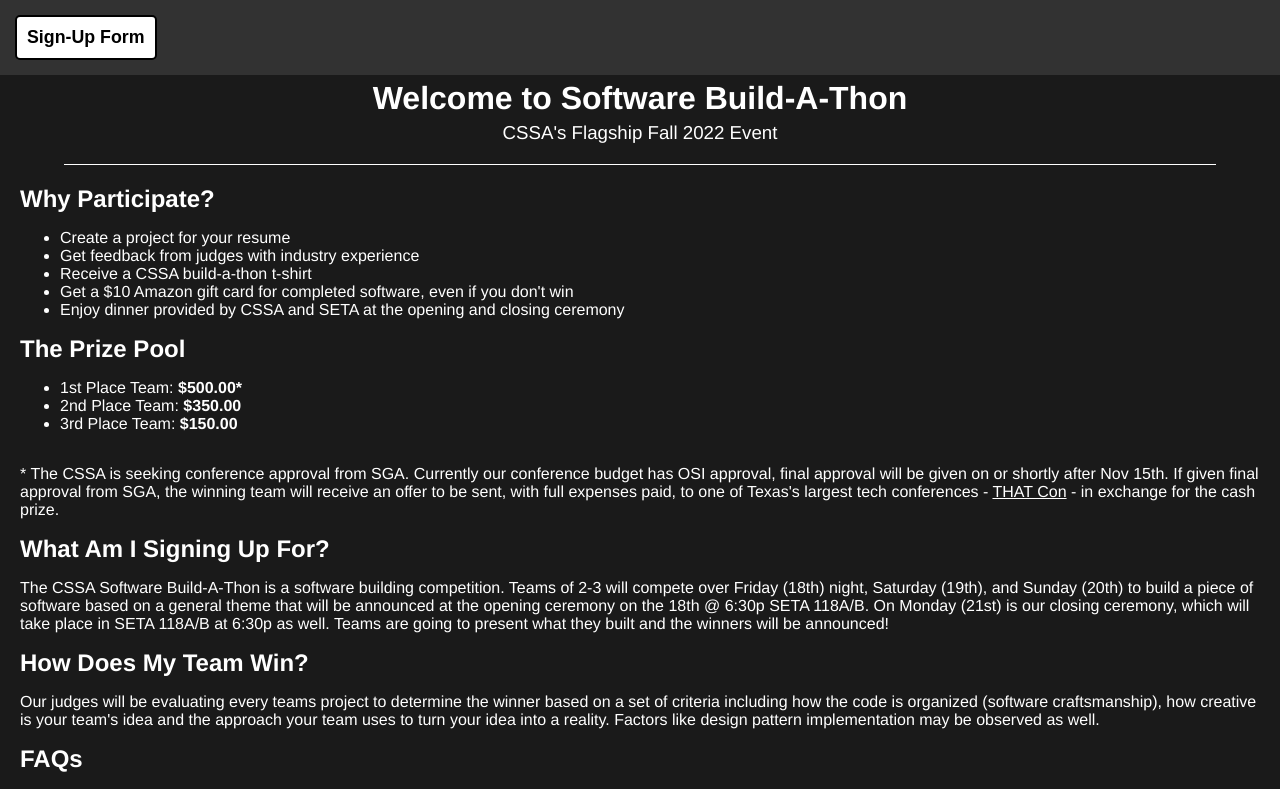
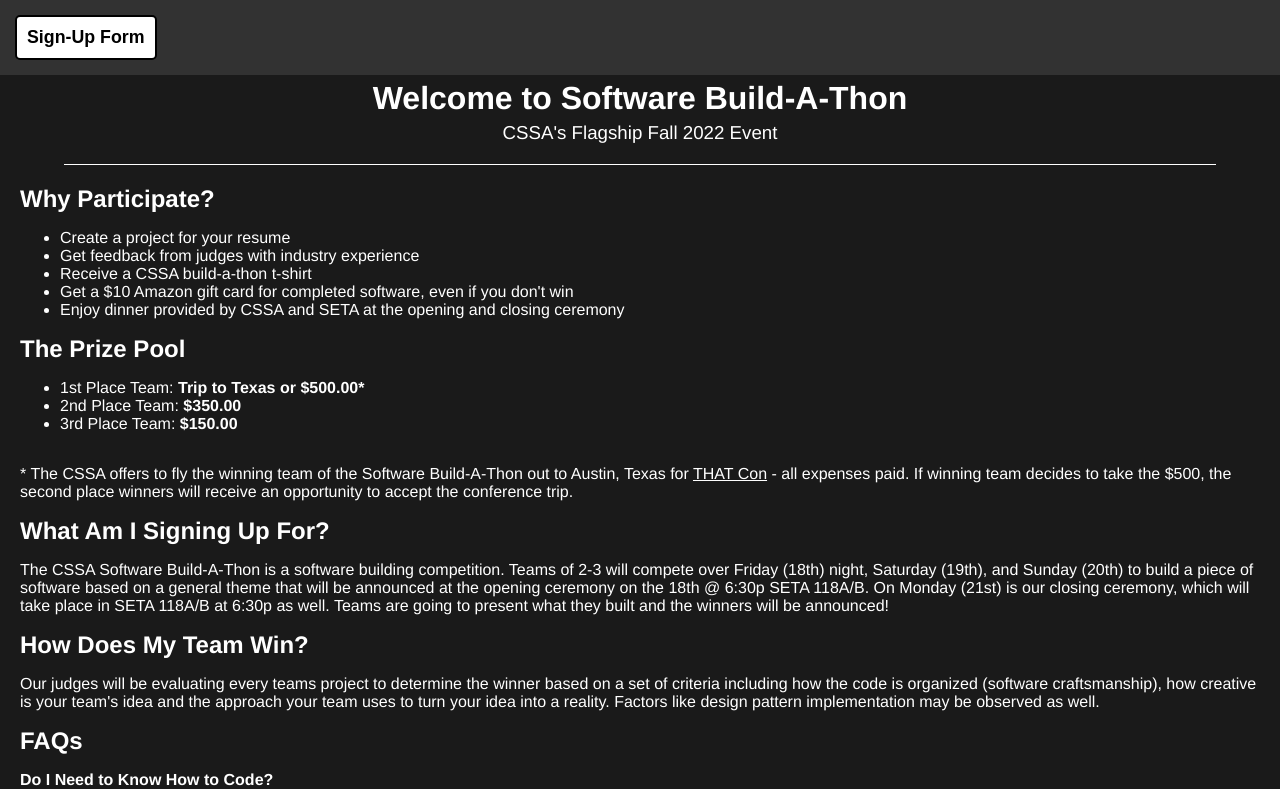
Before and after one commit to Yonava/CSSA-Build-A-Thon-2022, a Vue app: page / in a window 1280 px wide. Shown: the top 789 px of the page. Built offline with nearby package versions, Linux system fonts and the light colour scheme.

Commit message:
modified prize layout

```diff
--- a/src/App.vue
+++ b/src/App.vue
@@ -30,23 +30,20 @@
       </ul>
       <h2 class="info-heading">The Prize Pool</h2>
       <ul>
-        <li>1st Place Team: <b>$500.00*</b></li>
+        <li>1st Place Team: <b>Trip to Texas or $500.00*</b></li>
         <li>2nd Place Team: <b>$350.00</b></li>
         <li>3rd Place Team: <b>$150.00</b></li>
       </ul>
       <p>
-        * The CSSA is seeking conference approval from SGA. Currently
-        our conference budget has OSI approval,
-        final approval will be given on or shortly after Nov 15th. If given
-        final approval from SGA,
-        the winning team will receive an offer to be sent,
-        with full expenses paid, to one of Texas's largest tech conferences -
+        * The CSSA offers to fly the winning team of the Software Build-A-Thon out to
+        Austin, Texas for
         <a
-          href="https://that.us/events/tx/2023/"
+          href="https://that.us/events/tx/2023/schedule"
           target="_blank"
           class="conf-link"
         >THAT Con</a>
-        - in exchange for the cash prize.
+        - all expenses paid. If winning team decides to take the $500, the second place
+        winners will receive an opportunity to accept the conference trip.
       </p>
       <h2 class="info-heading">What Am I Signing Up For?</h2>
       <p>
```
Also changed, not shown: 3 other files (tests, documents, lock files or other folders).
